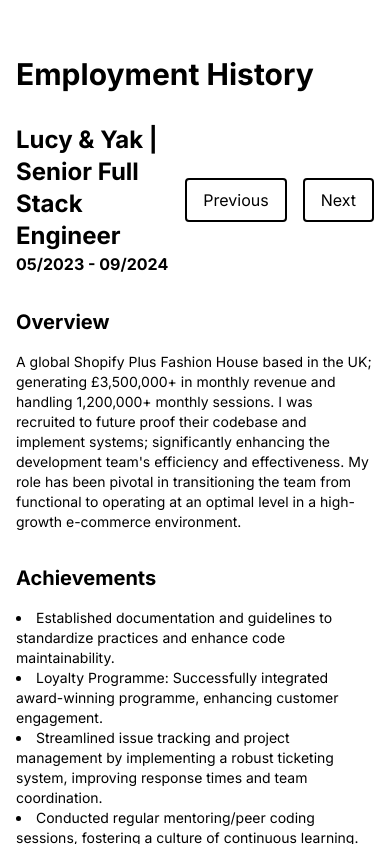
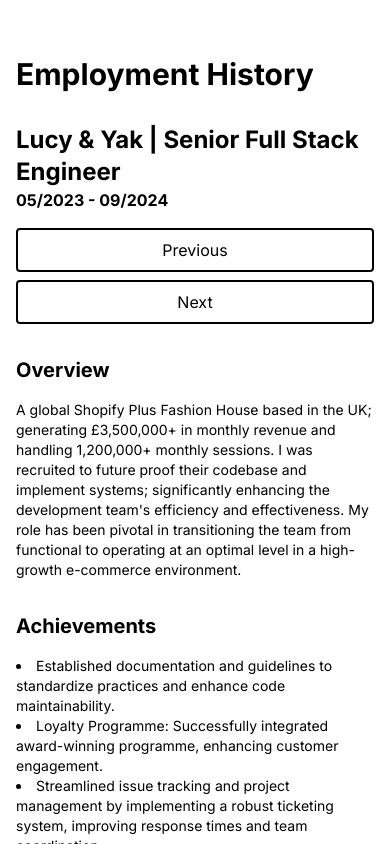
Before and after one commit to sangoandco/moses-sangobiyi, a Next.js app: page / in a window 390 px wide. Shown: the part 1500-2344 px from the top of the page. Built offline with nearby package versions, Linux system fonts and the light colour scheme.

Commit message:
FEAT: update BREAKING CHANGE: adjust logo position BREAKING CHANGE: adjust button position

```diff
--- a/components/EmploymentHistory.tsx
+++ b/components/EmploymentHistory.tsx
@@ -245,12 +245,12 @@ const EmploymentHistory: React.FC = () => {
       <h2 className="text-3xl font-bold mb-8 text-left">
         Employment History
       </h2>
-      <div className="flex justify-between items-center mb-8">
-        <div className="font-bold">
+      <div className="flex flex-col md:flex-row justify-between items-center mb-8">
+        <div className="font-bold mb-4 md:mb-0">
           <h3 className="text-2xl">{job.company} | {job.role}</h3>
           <p>{job.startDate} - {job.endDate}</p>
         </div>
-        <div className="flex space-x-4">
+        <div className="flex md:flex-row flex-col space-y-2 md:space-y-0 md:space-x-4 w-full md:w-auto">
           <button
             onClick={handlePrevious}
             className="px-4 py-2 border-2 border-black text-black bg-transparent rounded hover:bg-black hover:text-white"
--- a/components/Software.tsx
+++ b/components/Software.tsx
@@ -6,9 +6,9 @@ const softwareLogos = [
   { name: 'docker', src: '/images/docker.png' },
   { name: 'mongodb', src: '/images/mongodb.png' },
   { name: 'terraform', src: '/images/terraform.png' },
-  { name: 'git', src: '/images/git.png' },
+  { name: 'tailwind', src: '/images/tailwind.png' },
   { name: 'nodejs', src: '/images/nodejs.png' },
-  { name: 'tailwind', src: '/images/tailwind.png' },
+  { name: 'openai', src: '/images/openai.png' },
   { name: 'kubernetes', src: '/images/kubernetes.png' },
   { name: 'jira', src: '/images/jira.png' },
   { name: 'postgres', src: '/images/postgres.png' },
@@ -16,16 +16,16 @@ const softwareLogos = [
   { name: 'graphql', src: '/images/graphql.png' },
   { name: 'sourcetree', src: '/images/sourcetree.png' },
   { name: 'shopify', src: '/images/shopify.png' },
-  { name: 'openai', src: '/images/openai.png' },
-  { name: 'react', src: '/images/react.png' },
+  { name: 'nextjs', src: '/images/nextjs.png' },
+  { name: 'azure', src: '/images/azure.png' },
   { name: 'html', src: '/images/html.png' },
   { name: 'css', src: '/images/css.png' },
   { name: 'javascript', src: '/images/javascript.png' },
   { name: 'typescript', src: '/images/typescript.png' },
   { name: 'angular', src: '/images/angular.png' },
   { name: 'aws', src: '/images/aws.png' },
-  { name: 'azure', src: '/images/azure.png' },
-  { name: 'nextjs', src: '/images/nextjs.png' },
+  { name: 'react', src: '/images/react.png' },
+  { name: 'git', src: '/images/git.png' },
 ];
 
 const Software: React.FC = () => {
```
